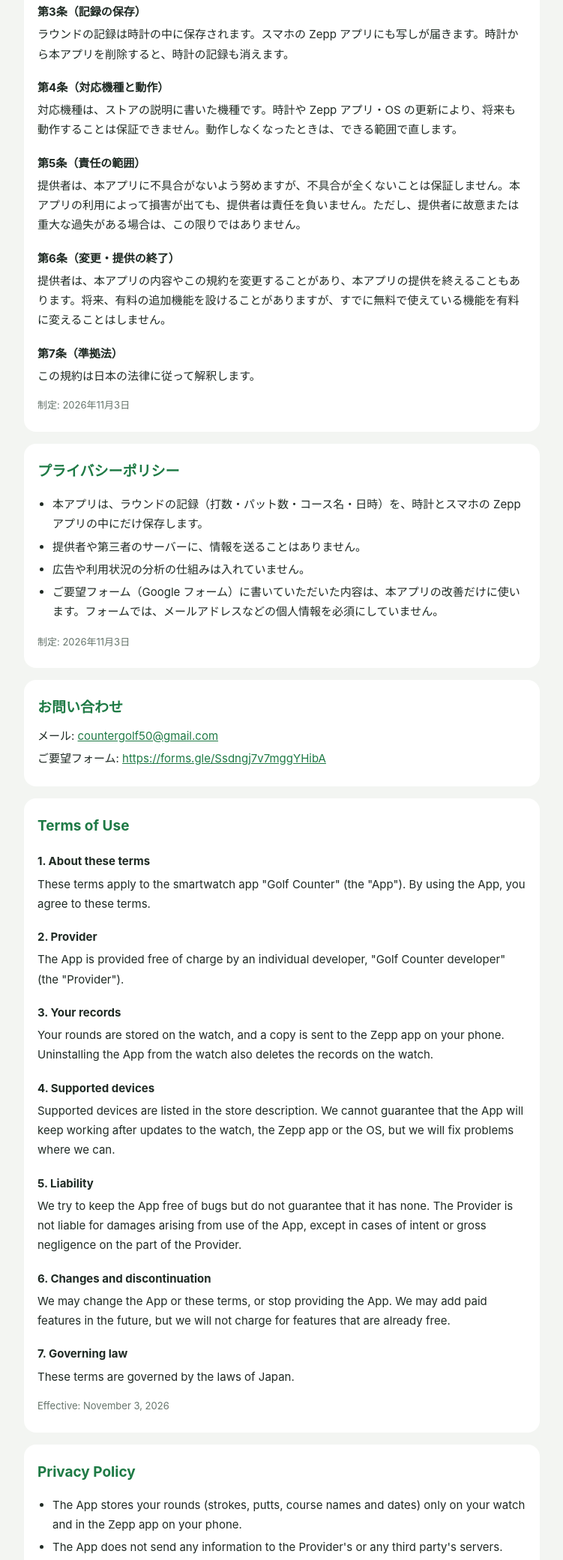
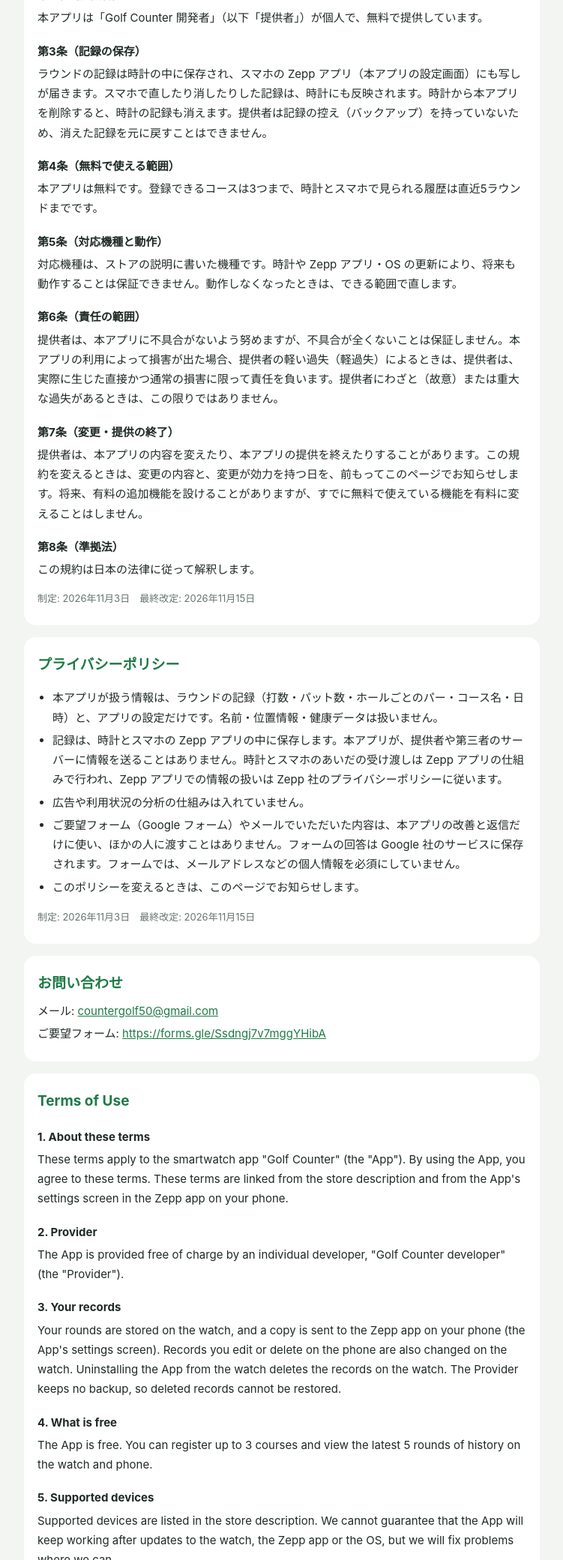
Before and after one commit to countergolf50-del/golf-counter, a plain HTML site: page index.html in a window 1280 px wide. Shown: the part 439-2520 px from the top of the page at 75% size, without its empty margins (264-1015 px from the left). Drawn offline with Linux system fonts and the light colour scheme.

Commit message:
Add files via upload

```diff
--- a/index.html
+++ b/index.html
@@ -41,31 +41,34 @@
 <section id="terms-ja">
   <h2>利用規約</h2>
   <h3>第1条（この規約について）</h3>
-  <p>この規約は、スマートウォッチ用アプリ「Golf Counter（ゴルフカウンター）」（以下「本アプリ」）を使うときの決まりです。本アプリを使った時点で、この規約に同意したものとします。</p>
+  <p>この規約は、スマートウォッチ用アプリ「Golf Counter（ゴルフカウンター）」（以下「本アプリ」）を使うときの決まりです。本アプリを使った時点で、この規約に同意したものとします。この規約は、ストアの説明と、スマホの Zepp アプリにある本アプリの設定画面から見られるようにしています。</p>
   <h3>第2条（提供者）</h3>
   <p>本アプリは「Golf Counter 開発者」（以下「提供者」）が個人で、無料で提供しています。</p>
   <h3>第3条（記録の保存）</h3>
-  <p>ラウンドの記録は時計の中に保存されます。スマホの Zepp アプリにも写しが届きます。時計から本アプリを削除すると、時計の記録も消えます。</p>
-  <h3>第4条（対応機種と動作）</h3>
+  <p>ラウンドの記録は時計の中に保存され、スマホの Zepp アプリ（本アプリの設定画面）にも写しが届きます。スマホで直したり消したりした記録は、時計にも反映されます。時計から本アプリを削除すると、時計の記録も消えます。提供者は記録の控え（バックアップ）を持っていないため、消えた記録を元に戻すことはできません。</p>
+  <h3>第4条（無料で使える範囲）</h3>
+  <p>本アプリは無料です。登録できるコースは3つまで、時計とスマホで見られる履歴は直近5ラウンドまでです。</p>
+  <h3>第5条（対応機種と動作）</h3>
   <p>対応機種は、ストアの説明に書いた機種です。時計や Zepp アプリ・OS の更新により、将来も動作することは保証できません。動作しなくなったときは、できる範囲で直します。</p>
-  <h3>第5条（責任の範囲）</h3>
-  <p>提供者は、本アプリに不具合がないよう努めますが、不具合が全くないことは保証しません。本アプリの利用によって損害が出ても、提供者は責任を負いません。ただし、提供者に故意または重大な過失がある場合は、この限りではありません。</p>
-  <h3>第6条（変更・提供の終了）</h3>
-  <p>提供者は、本アプリの内容やこの規約を変更することがあり、本アプリの提供を終えることもあります。将来、有料の追加機能を設けることがありますが、すでに無料で使えている機能を有料に変えることはしません。</p>
-  <h3>第7条（準拠法）</h3>
+  <h3>第6条（責任の範囲）</h3>
+  <p>提供者は、本アプリに不具合がないよう努めますが、不具合が全くないことは保証しません。本アプリの利用によって損害が出た場合、提供者の軽い過失（軽過失）によるときは、提供者は、実際に生じた直接かつ通常の損害に限って責任を負います。提供者にわざと（故意）または重大な過失があるときは、この限りではありません。</p>
+  <h3>第7条（変更・提供の終了）</h3>
+  <p>提供者は、本アプリの内容を変えたり、本アプリの提供を終えたりすることがあります。この規約を変えるときは、変更の内容と、変更が効力を持つ日を、前もってこのページでお知らせします。将来、有料の追加機能を設けることがありますが、すでに無料で使えている機能を有料に変えることはしません。</p>
+  <h3>第8条（準拠法）</h3>
   <p>この規約は日本の法律に従って解釈します。</p>
-  <p class="date">制定: 2026年11月3日</p>
+  <p class="date">制定: 2026年11月3日　最終改定: 2026年11月15日</p>
 </section>
 
 <section id="privacy-ja">
   <h2>プライバシーポリシー</h2>
   <ul>
-    <li>本アプリは、ラウンドの記録（打数・パット数・コース名・日時）を、時計とスマホの Zepp アプリの中にだけ保存します。</li>
-    <li>提供者や第三者のサーバーに、情報を送ることはありません。</li>
+    <li>本アプリが扱う情報は、ラウンドの記録（打数・パット数・ホールごとのパー・コース名・日時）と、アプリの設定だけです。名前・位置情報・健康データは扱いません。</li>
+    <li>記録は、時計とスマホの Zepp アプリの中に保存します。本アプリが、提供者や第三者のサーバーに情報を送ることはありません。時計とスマホのあいだの受け渡しは Zepp アプリの仕組みで行われ、Zepp アプリでの情報の扱いは Zepp 社のプライバシーポリシーに従います。</li>
     <li>広告や利用状況の分析の仕組みは入れていません。</li>
-    <li>ご要望フォーム（Google フォーム）に書いていただいた内容は、本アプリの改善だけに使います。フォームでは、メールアドレスなどの個人情報を必須にしていません。</li>
+    <li>ご要望フォーム（Google フォーム）やメールでいただいた内容は、本アプリの改善と返信だけに使い、ほかの人に渡すことはありません。フォームの回答は Google 社のサービスに保存されます。フォームでは、メールアドレスなどの個人情報を必須にしていません。</li>
+    <li>このポリシーを変えるときは、このページでお知らせします。</li>
   </ul>
-  <p class="date">制定: 2026年11月3日</p>
+  <p class="date">制定: 2026年11月3日　最終改定: 2026年11月15日</p>
 </section>
 
 <section>
@@ -77,31 +80,34 @@
 <section id="terms-en">
   <h2>Terms of Use</h2>
   <h3>1. About these terms</h3>
-  <p>These terms apply to the smartwatch app "Golf Counter" (the "App"). By using the App, you agree to these terms.</p>
+  <p>These terms apply to the smartwatch app "Golf Counter" (the "App"). By using the App, you agree to these terms. These terms are linked from the store description and from the App's settings screen in the Zepp app on your phone.</p>
   <h3>2. Provider</h3>
   <p>The App is provided free of charge by an individual developer, "Golf Counter developer" (the "Provider").</p>
   <h3>3. Your records</h3>
-  <p>Your rounds are stored on the watch, and a copy is sent to the Zepp app on your phone. Uninstalling the App from the watch also deletes the records on the watch.</p>
-  <h3>4. Supported devices</h3>
+  <p>Your rounds are stored on the watch, and a copy is sent to the Zepp app on your phone (the App's settings screen). Records you edit or delete on the phone are also changed on the watch. Uninstalling the App from the watch deletes the records on the watch. The Provider keeps no backup, so deleted records cannot be restored.</p>
+  <h3>4. What is free</h3>
+  <p>The App is free. You can register up to 3 courses and view the latest 5 rounds of history on the watch and phone.</p>
+  <h3>5. Supported devices</h3>
   <p>Supported devices are listed in the store description. We cannot guarantee that the App will keep working after updates to the watch, the Zepp app or the OS, but we will fix problems where we can.</p>
-  <h3>5. Liability</h3>
-  <p>We try to keep the App free of bugs but do not guarantee that it has none. The Provider is not liable for damages arising from use of the App, except in cases of intent or gross negligence on the part of the Provider.</p>
-  <h3>6. Changes and discontinuation</h3>
-  <p>We may change the App or these terms, or stop providing the App. We may add paid features in the future, but we will not charge for features that are already free.</p>
-  <h3>7. Governing law</h3>
+  <h3>6. Liability</h3>
+  <p>We try to keep the App free of bugs but do not guarantee that it has none. If damage arises from use of the App due to the Provider's slight negligence, the Provider is liable only for direct and ordinary damage actually incurred. This limitation does not apply in cases of intent or gross negligence on the part of the Provider.</p>
+  <h3>7. Changes and discontinuation</h3>
+  <p>We may change the App or stop providing it. When we change these terms, we will announce the changes and their effective date on this page in advance. We may add paid features in the future, but we will not charge for features that are already free.</p>
+  <h3>8. Governing law</h3>
   <p>These terms are governed by the laws of Japan.</p>
-  <p class="date">Effective: November 3, 2026</p>
+  <p class="date">Effective: November 3, 2026 / Last updated: November 15, 2026</p>
 </section>
 
 <section id="privacy-en">
   <h2>Privacy Policy</h2>
   <ul>
-    <li>The App stores your rounds (strokes, putts, course names and dates) only on your watch and in the Zepp app on your phone.</li>
-    <li>The App does not send any information to the Provider's or any third party's servers.</li>
+    <li>The App handles only your round records (strokes, putts, par for each hole, course names and dates) and the App's settings. It does not handle your name, location or health data.</li>
+    <li>Records are stored on your watch and in the Zepp app on your phone. The App does not send any information to the Provider's or any third party's servers. Data is passed between the watch and the phone by the Zepp app, and its handling in the Zepp app is governed by Zepp's privacy policy.</li>
     <li>The App contains no advertising or usage analytics.</li>
-    <li>Anything you write in the feedback form (Google Forms) is used only to improve the App. The form does not require an email address or other personal information.</li>
+    <li>Anything you send through the feedback form (Google Forms) or by email is used only to improve the App and to reply to you, and is never shared with others. Form responses are stored on Google's services. The form does not require an email address or other personal information.</li>
+    <li>We will announce any changes to this policy on this page.</li>
   </ul>
-  <p class="date">Effective: November 3, 2026</p>
+  <p class="date">Effective: November 3, 2026 / Last updated: November 15, 2026</p>
   <div class="contact">
     <p>Contact: <a href="mailto:countergolf50@gmail.com">countergolf50@gmail.com</a></p>
     <p>Feedback form: <a href="https://forms.gle/Ssdngj7v7mggYHibA">https://forms.gle/Ssdngj7v7mggYHibA</a></p>
```
